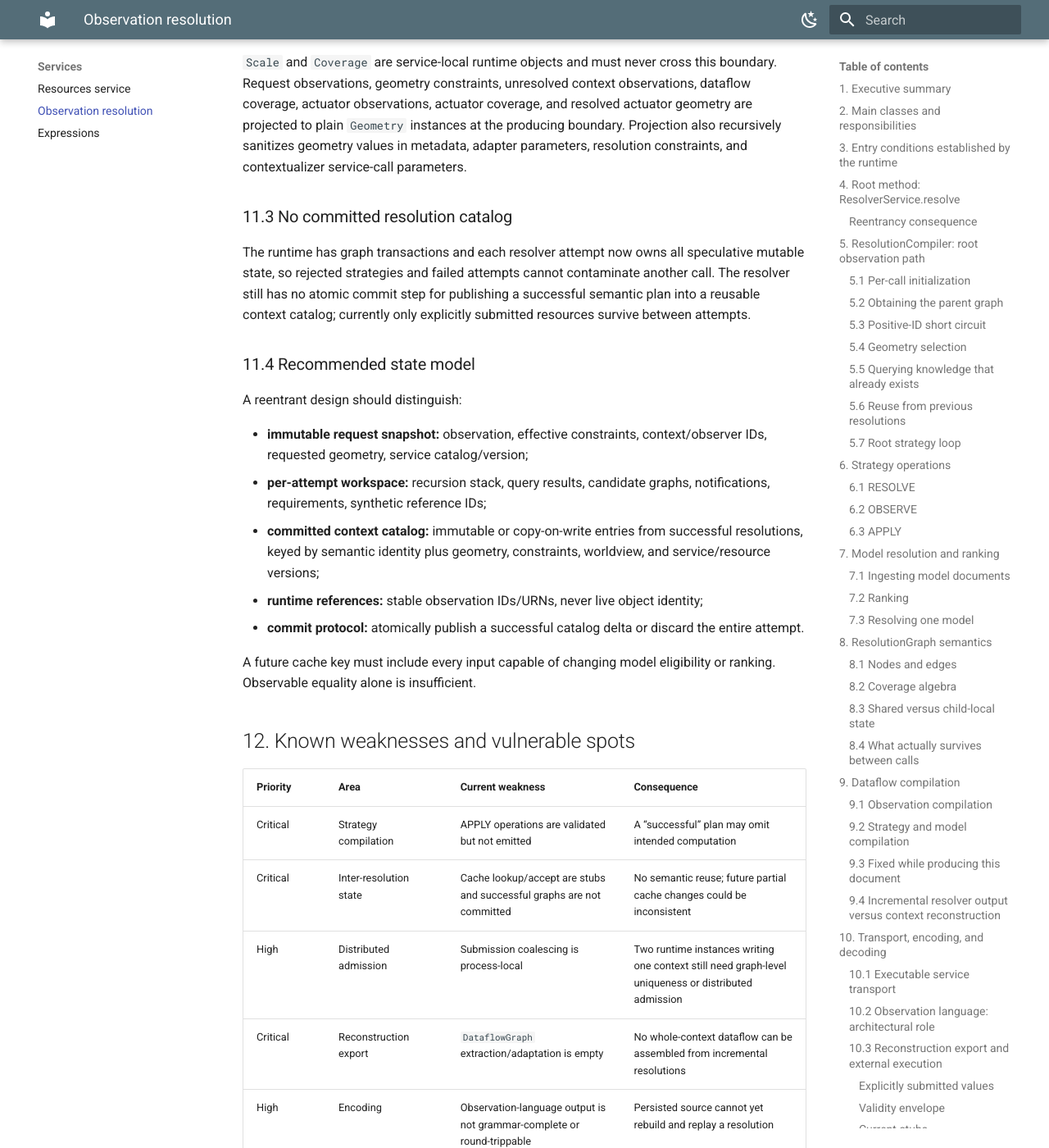
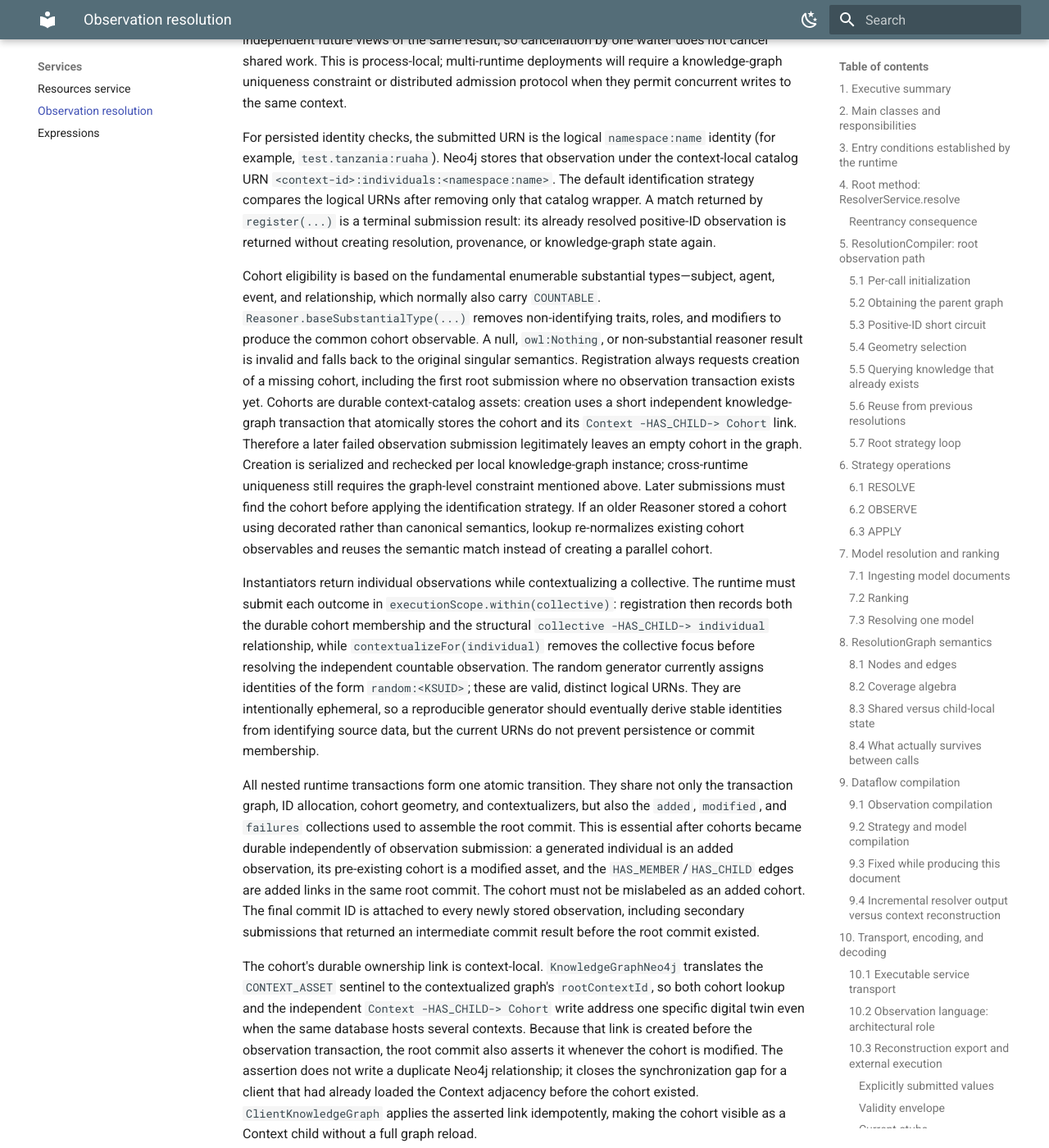
Before and after one commit to fvilla/klab-docsite, an MkDocs documentation site: the page built from docs/reference/klab-services/RESOLUTION.md, in a window 1280 px wide and 1400 px high, scrolled down 20375 px. Shown: the whole window at 82% size. Built offline with MkDocs 1.6.1 and Material for MkDocs 9.7.7, drawn with Linux system fonts in a browser that asks for light colours; some of the changed text lies outside the part shown.

Commit message:
Expand documentation on knowledge graph resolution and cohort management

```diff
--- a/docs/reference/klab-services/RESOLUTION.md
+++ b/docs/reference/klab-services/RESOLUTION.md
@@ -182,6 +182,16 @@ notification.
 
 The geometry becomes a worldview-bound `Scale` through `GeometryRepository.scale(geometry,
 scope)`.
+
+Persisted observations take the inverse path in `KnowledgeGraphNeo4j.adapt(...)`: their encoded
+geometry definition is decoded through `GeometryRepository.get(...)`. The repository uses
+Caffeine caches for canonical geometry/scale pairs and merged scales. Scale construction is
+intentionally performed outside a cache mapping function because `Scale.create(...)` calls the
+configured geometry promoter, which reentrantly publishes the same pair through
+`GeometryRepository.put(...)`. Loading through `Cache.get(key, mappingFunction)` would therefore
+attempt a same-key recursive cache update and abort observation adaptation before identity lookup.
+After construction, `putIfAbsent` converges concurrent creators on the first published canonical
+pair, and alternate geometry keys are registered only after the primary load completes.
 
 ### 5.5 Querying knowledge that already exists
 
@@ -782,6 +792,60 @@ the same result, so cancellation by one waiter does not cancel shared work. This
 multi-runtime deployments will require a knowledge-graph uniqueness constraint or distributed
 admission protocol when they permit concurrent writes to the same context.
 
+For persisted identity checks, the submitted URN is the logical `namespace:name` identity
+(for example, `test.tanzania:ruaha`). Neo4j stores that observation under the context-local catalog
+URN `<context-id>:individuals:<namespace:name>`. The default identification strategy compares the
+logical URNs after removing only that catalog wrapper. A match returned by `register(...)` is a
+terminal submission result: its already resolved positive-ID observation is returned without
+creating resolution, provenance, or knowledge-graph state again.
+
+Cohort eligibility is based on the fundamental enumerable substantial types—subject, agent, event,
+and relationship, which normally also carry `COUNTABLE`. `Reasoner.baseSubstantialType(...)` removes
+non-identifying traits, roles, and modifiers to produce the common cohort observable. A null,
+`owl:Nothing`, or non-substantial reasoner result is invalid and falls back to the original singular
+semantics. Registration always requests creation of a missing cohort, including the first root
+submission where no observation transaction exists yet. Cohorts are durable context-catalog assets:
+creation uses a short independent knowledge-graph transaction that atomically stores the cohort and
+its `Context -HAS_CHILD-> Cohort` link. Therefore a later failed observation submission legitimately
+leaves an empty cohort in the graph. Creation is serialized and rechecked per local knowledge-graph
+instance; cross-runtime uniqueness still requires the graph-level constraint mentioned above. Later
+submissions must find the cohort before applying the identification strategy. If an older Reasoner
+stored a cohort using decorated rather than canonical semantics, lookup re-normalizes existing cohort
+observables and reuses the semantic match instead of creating a parallel cohort.
+
+Instantiators return individual observations while contextualizing a collective. The runtime must
+submit each outcome in `executionScope.within(collective)`: registration then records both the
+durable cohort membership and the structural `collective -HAS_CHILD-> individual` relationship,
+while `contextualizeFor(individual)` removes the collective focus before resolving the independent
+countable observation. The random generator currently assigns identities of the form
+`random:<KSUID>`; these are valid, distinct logical URNs. They are intentionally ephemeral, so a
+reproducible generator should eventually derive stable identities from identifying source data,
+but the current URNs do not prevent persistence or commit membership.
+
+All nested runtime transactions form one atomic transition. They share not only the transaction
+graph, ID allocation, cohort geometry, and contextualizers, but also the `added`, `modified`, and
+`failures` collections used to assemble the root commit. This is essential after cohorts became
+durable independently of observation submission: a generated individual is an added observation,
+its pre-existing cohort is a modified asset, and the `HAS_MEMBER`/`HAS_CHILD` edges are added links
+in the same root commit. The cohort must not be mislabeled as an added cohort. The final commit ID
+is attached to every newly stored observation, including secondary submissions that returned an
+intermediate commit result before the root commit existed.
+
+The cohort's durable ownership link is context-local. `KnowledgeGraphNeo4j` translates the
+`CONTEXT_ASSET` sentinel to the contextualized graph's `rootContextId`, so both cohort lookup and
+the independent `Context -HAS_CHILD-> Cohort` write address one specific digital twin even when the
+same database hosts several contexts. Because that link is created before the observation
+transaction, the root commit also asserts it whenever the cohort is modified. The assertion does
+not write a duplicate Neo4j relationship; it closes the synchronization gap for a client that had
+already loaded the Context adjacency before the cohort existed. `ClientKnowledgeGraph` applies the
+asserted link idempotently, making the cohort visible as a Context child without a full graph
+reload.
+
+Knowledge-graph transaction operations are fail-fast. A failed node creation, invalid allocated
+ID, update, or link rolls back the graph transaction and makes the enclosing contextualization
+fail; it must never be logged and swallowed while activities and a commit are reported as
+successful.
+
 ### 11.2 Service boundary and blocking
 
 The resolver still blocks on runtime query `.join()`, but now uses a virtual-thread-per-task
```
